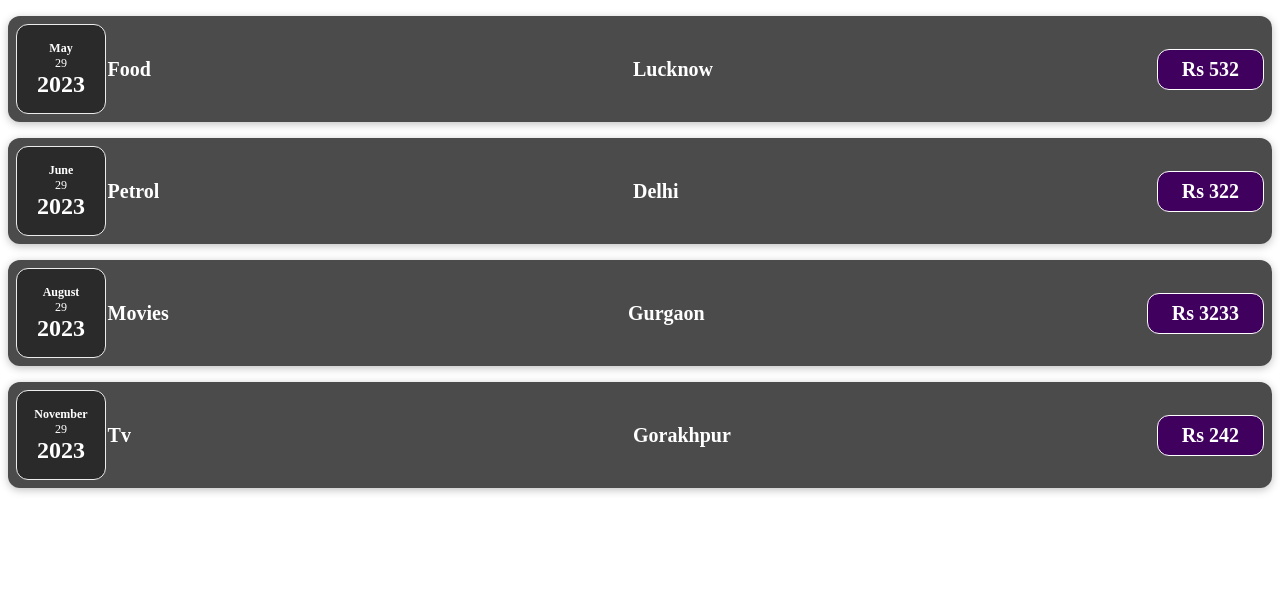
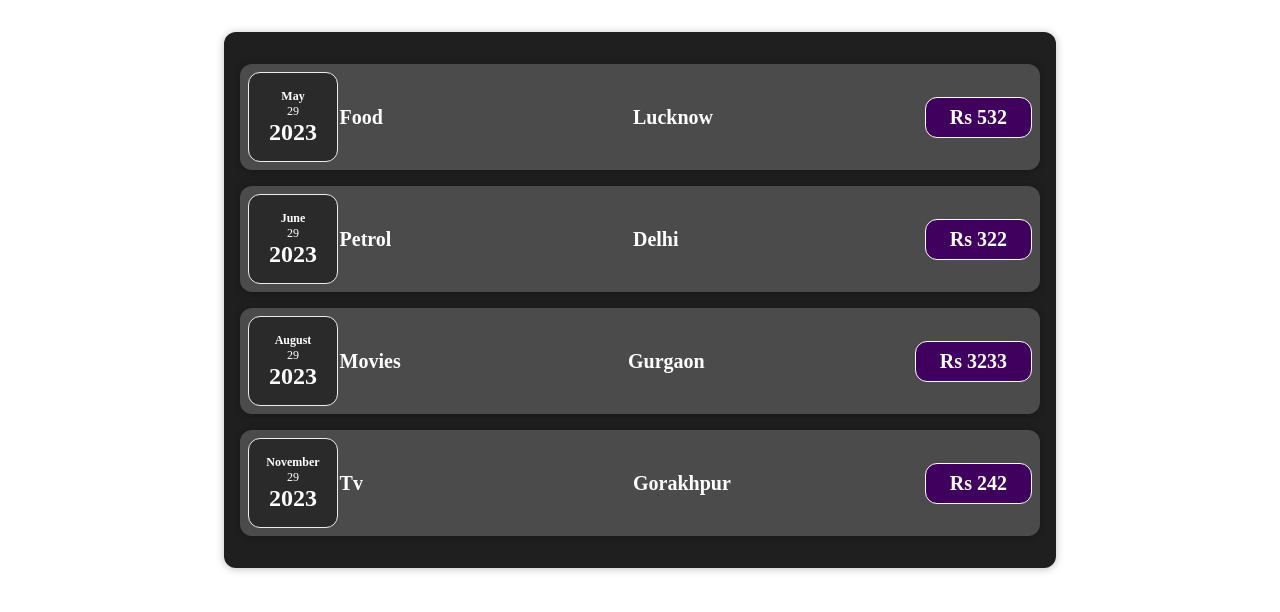
Before and after one commit to DevbratRai/sharpner_task, a React (Vite) app in the folder Expenses/: page / in a window 1280 px wide. Shown: the top 612 px of the page. Built offline with nearby package versions, Linux system fonts and the light colour scheme.

Commit message:
File Structure and Fat Arrow Functions

```diff
--- a/Expenses/src/App.jsx
+++ b/Expenses/src/App.jsx
@@ -2,9 +2,10 @@
 import reactLogo from "./assets/react.svg";
 import viteLogo from "/vite.svg";
 import "./App.css";
-import ExpenseItems from "./components/ExpenseItems";
+import Expenses from "./components/Expenses/Expenses";
+// import ExpenseItems from "./ExpenseItems";
 
-function App() {
+const App = () => {
   const items = [
     {
       title: "Food",
@@ -34,18 +35,9 @@
 
   return (
     <>
-      {items.map((item) => {
-        return (
-          <ExpenseItems
-            title={item.title}
-            date={item.date}
-            amount={item.amount}
-            LocationOfExpenditure={item.LocationOfExpenditure}
-          />
-        );
-      })}
+      <Expenses arrItem={items} />
     </>
   );
-}
+};
 
 export default App;
--- a/Expenses/src/components/ExpenseDate.jsx
+++ b/Expenses/src/components/Expenses/ExpenseDate.jsx
@@ -1,7 +1,7 @@
 import React from "react";
 import "./ExpenseDate.css";
 
-function ExpenseDate(props) {
+const ExpenseDate = (props) => {
   const month = props.date.toLocaleString("en-US", { month: "long" });
   const day = props.date.toLocaleString("en-US", { day: "2-digit" });
   const year = props.date.getFullYear();
@@ -12,6 +12,6 @@
       <div className="expense-date_day">{year}</div>
     </div>
   );
-}
+};
 
 export default ExpenseDate;
--- a/Expenses/src/components/ExpenseDetails.jsx
+++ b/Expenses/src/components/Expenses/ExpenseDetails.jsx
@@ -1,7 +1,7 @@
 import React from "react";
 import "./ExpenseItems.css";
 
-function ExpenseDetails(props) {
+const ExpenseDetails = (props) => {
   return (
     <div className="expense-item_description">
       <h2>{props.title}</h2>
@@ -9,6 +9,6 @@
       <div className="expense-item_price">Rs {props.amount}</div>
     </div>
   );
-}
+};
 
 export default ExpenseDetails;
--- a/Expenses/src/components/ExpenseItems.css
+++ b/Expenses/src/components/Expenses/ExpenseItems.css
@@ -2,10 +2,8 @@
   display: flex;
   justify-content: space-between;
   align-items: center;
-  box-shadow: 0 2px 8px rgba(0, 0, 0, 0.25);
   padding: 0.5rem;
   margin: 1rem 0;
-  border-radius: 12px;
   background-color: #4b4b4b;
 }
 
--- a/Expenses/src/components/ExpenseItems.jsx
+++ b/Expenses/src/components/Expenses/ExpenseItems.jsx
@@ -2,18 +2,19 @@
 import "./ExpenseItems.css";
 import ExpenseDate from "./ExpenseDate";
 import ExpenseDetails from "./ExpenseDetails";
+import Card from "../UI/Card";
 
-function ExpenseItems(props) {
+const ExpenseItems = (props) => {
   return (
-    <div className="expense-item">
+    <Card className="expense-item">
       <ExpenseDate date={props.date} />
       <ExpenseDetails
         amount={props.amount}
         location={props.LocationOfExpenditure}
         title={props.title}
       />
-    </div>
+    </Card>
   );
-}
+};
 
 export default ExpenseItems;
--- /dev/null
+++ b/Expenses/src/components/Expenses/Expenses.css
@@ -0,0 +1,7 @@
+.expenses {
+  padding: 1rem;
+  background-color: rgb(31, 31, 31);
+  margin: 2rem auto;
+  width: 50rem;
+  max-width: 95%;
+}
--- /dev/null
+++ b/Expenses/src/components/Expenses/Expenses.jsx
@@ -0,0 +1,24 @@
+import React from "react";
+import ExpenseItems from "./ExpenseItems";
+import Card from "../UI/Card";
+import "./ExpenseItems.css";
+import "./Expenses.css";
+
+const Expenses = (props) => {
+  return (
+    <Card className="expenses">
+      {props.arrItem.map((item) => {
+        return (
+          <ExpenseItems
+            title={item.title}
+            date={item.date}
+            amount={item.amount}
+            LocationOfExpenditure={item.LocationOfExpenditure}
+          />
+        );
+      })}
+    </Card>
+  );
+};
+
+export default Expenses;
--- /dev/null
+++ b/Expenses/src/components/UI/Card.css
@@ -0,0 +1,4 @@
+.card {
+  border-radius: 12px;
+  box-shadow: 0 1px 8px rgba(0, 0, 0, 0.25);
+}
--- /dev/null
+++ b/Expenses/src/components/UI/Card.jsx
@@ -0,0 +1,8 @@
+import "./Card.css";
+
+const Card = (props) => {
+  const classes = "card " + props.className;
+  return <div className={classes}>{props.children}</div>;
+};
+
+export default Card;
```
Also changed, not shown: Expenses/src/components/Expenses/ExpenseDate.css (renamed from Expenses/src/components/ExpenseDate.css).
